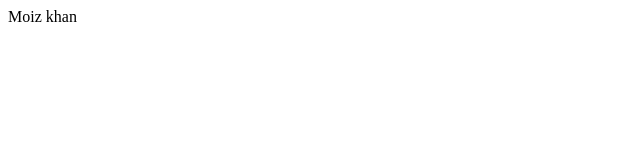
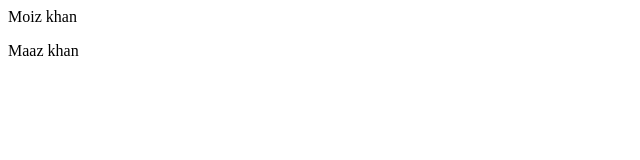
Before and after one commit to Moizkhan01/localrepo, a plain HTML site: page index.html in a window 1280 px wide. Shown: the full height of the page, 0-640 px from the left. Drawn offline with Linux system fonts and the light colour scheme.

Commit message:
Add a p tag

```diff
--- a/index.html
+++ b/index.html
@@ -1 +1,2 @@
 <p>Moiz khan</p>
+<p>Maaz khan</p>
```
